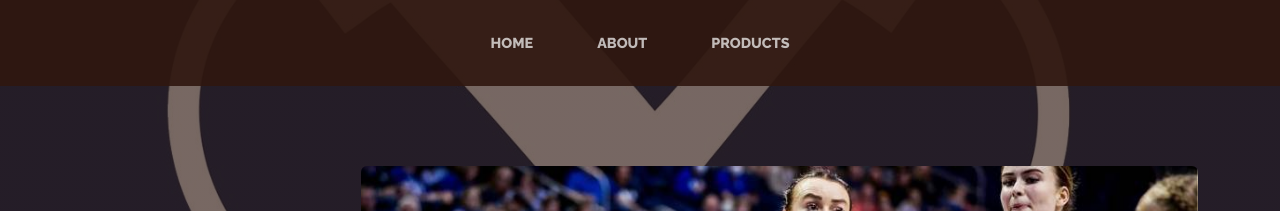
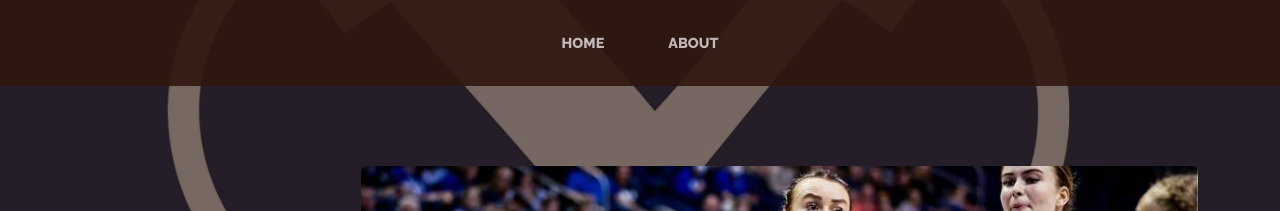
Before and after one commit to GriffinCroft/is201, a plain HTML site: page index.html in a window 1280 px wide. Shown: the part 272-483 px from the top of the page. Drawn offline with nearby package versions, Linux system fonts and the light colour scheme.

Commit message:
Update index.html

```diff
--- a/index.html
+++ b/index.html
@@ -30,7 +30,7 @@
                     <ul class="navbar-nav mx-auto">
                         <li class="nav-item px-lg-4"><a class="nav-link text-uppercase" href="index.html">Home</a></li>
                         <li class="nav-item px-lg-4"><a class="nav-link text-uppercase" href="about.html">About</a></li>
-                        <li class="nav-item px-lg-4"><a class="nav-link text-uppercase" href="products.html">Products</a></li>
+                        <!--<li class="nav-item px-lg-4"><a class="nav-link text-uppercase" href="products.html">Products</a></li> -->
                         <!-- <li class="nav-item px-lg-4"><a class="nav-link text-uppercase" href="store.html">Store</a></li> -->
                     </ul>
                 </div>
```
